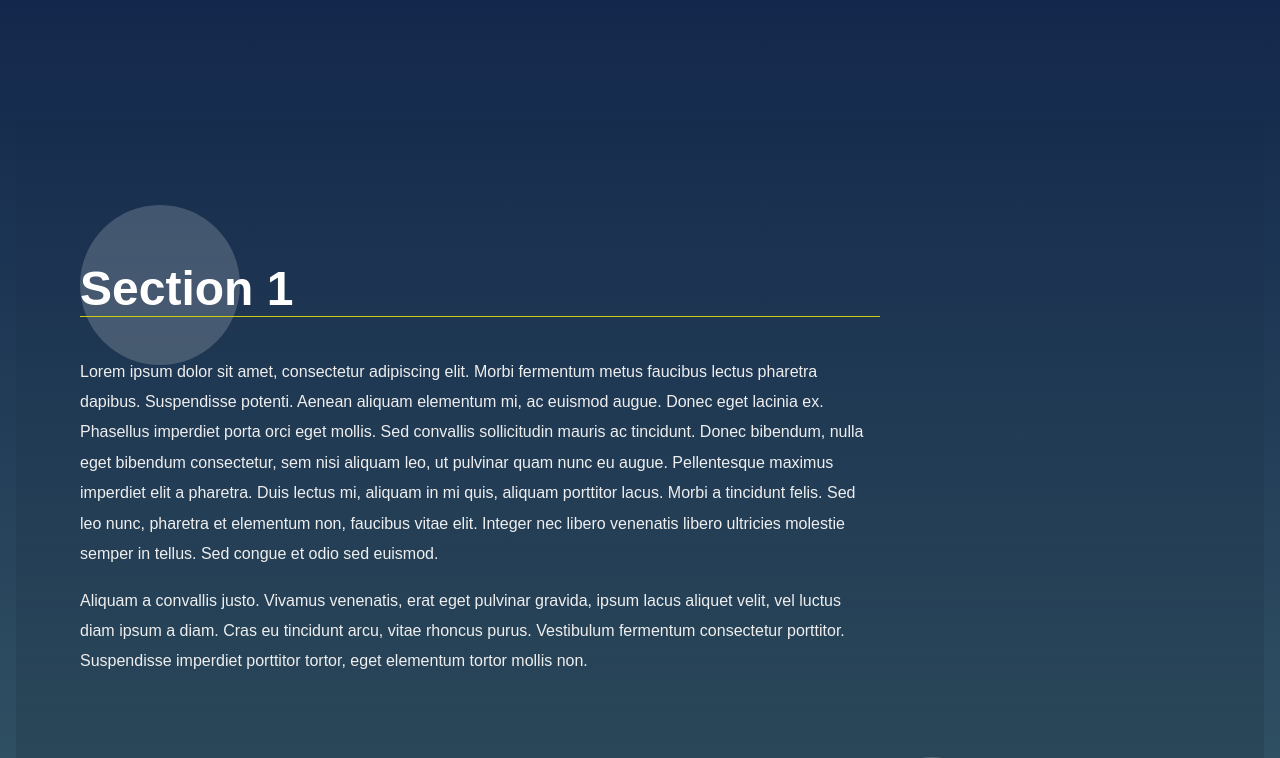
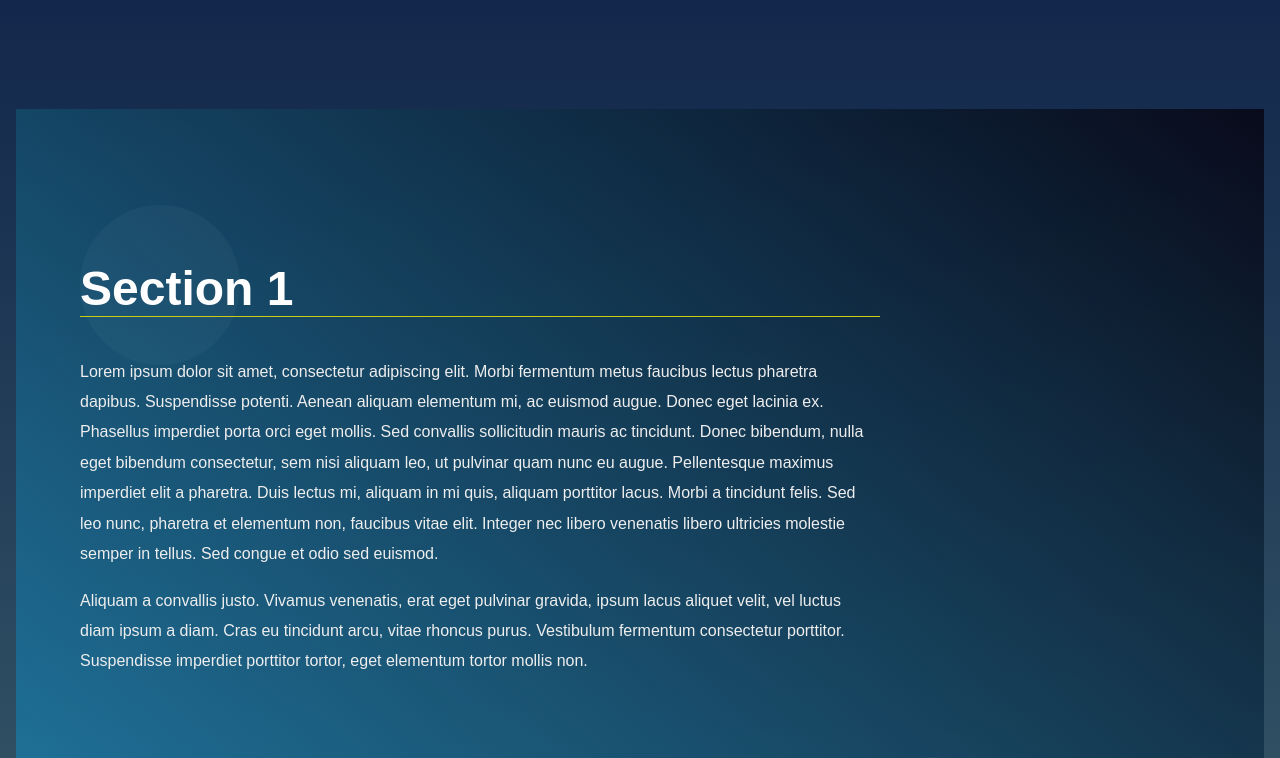
Before and after one commit to hossam-khalaf/Landing-page-fend, a plain HTML site: page index.html in a window 1280 px wide. Shown: the part 490-1248 px from the top of the page. Drawn offline with Linux system fonts and the light colour scheme.

Commit message:
resubmit: Set sections as active

```diff
--- a/css/styles.css
+++ b/css/styles.css
@@ -140,6 +140,11 @@ section {
   }
 }
 
+section:nth-of-type(odd) .landing__container {
+  margin-left: 0;
+  margin-right: auto;
+  text-align: left;
+}
 section:nth-of-type(even) .landing__container {
   margin-right: 0;
   margin-left: auto;
@@ -224,9 +229,9 @@ section:nth-of-type(3n + 1) .landing__container::after {
 section.your-active-class {
   background: rgb(0, 0, 0);
   background: linear-gradient(
-    0deg,
-    rgba(0, 0, 0, 0.1) 0%,
-    rgba(0, 0, 0, 0) 100%
+    40deg,
+    rgba(29, 118, 160, 0.877),
+    rgba(5, 1, 12, 0.767)
   );
 }
 
--- a/js/app.js
+++ b/js/app.js
@@ -29,6 +29,13 @@ const mainSections = document.querySelectorAll('section');
  *
  */
 
+/**
+ * End Main Functions
+ * Begin Events
+ *
+ */
+
+// Build menu
 // Dynamic Navbar (Navigation Menu)
 
 const navigationMenu = () => {
@@ -57,7 +64,6 @@ const activeLink = () => {
   navLinks.forEach((navlink) => {
     navlink.addEventListener('click', function () {
       navLinks.forEach((link) => link.classList.remove('menu__link--active'));
-
       this.classList.add('menu__link--active');
     });
   });
@@ -65,14 +71,31 @@ const activeLink = () => {
 
 activeLink();
 
-/**
- * End Main Functions
- * Begin Events
- *
- */
+// Set sections as active
+// setting IntersectionObserver object / observing viewport
+let options = {
+  root: null,
+  rootMargin: '15px 0px -150px 0px',
+  threshold: 0.5,
+};
 
-// Build menu
+let observer = new IntersectionObserver(hittingSection, options);
+
+//observe by looping over sections
+mainSections.forEach((mainSection) => {
+  observer.observe(mainSection);
+});
+
+//callback functionality
+function hittingSection(sections, observer) {
+  sections.forEach((section) => {
+    if (section.isIntersecting) {
+      console.log('Intersecting', section.target.id);
+      section.target.classList.add('your-active-class');
+    } else {
+      section.target.classList.remove('your-active-class');
+    }
+  });
+}
 
 // Scroll to section on link click
-
-// Set sections as active
```
